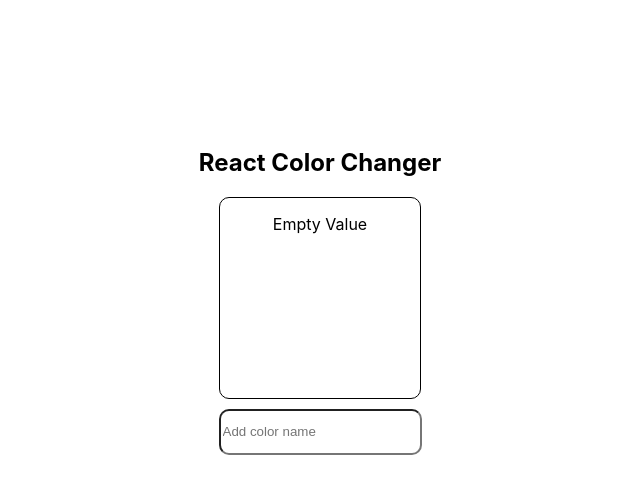
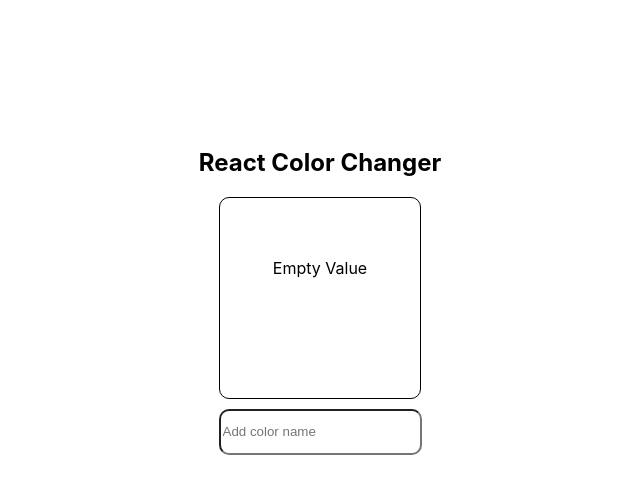
Before and after one commit to cchow33/React-color-changer, a React (Create React App) app: page / in a window 1280 px wide. Shown: the top 494 px of the page, without its empty margins (320-960 px from the left). Built offline with nearby package versions, Linux system fonts and the light colour scheme.

Commit message:
add hex color

```diff
--- a/package.json
+++ b/package.json
@@ -6,6 +6,7 @@
     "@testing-library/jest-dom": "^5.16.5",
     "@testing-library/react": "^13.4.0",
     "@testing-library/user-event": "^13.5.0",
+    "colornames": "^1.1.1",
     "react": "^18.2.0",
     "react-dom": "^18.2.0",
     "react-scripts": "5.0.1",
--- a/src/App.js
+++ b/src/App.js
@@ -5,7 +5,9 @@ import Square from './components/Square';
 import Search from './components/Search';
 
 function App() {
-  const [color, setColor] = useState('')
+  const [color, setColor] = useState('');
+  const [hexValue, setHexValue] = useState('');
+
   const changeColor = (color) => {
     console.log(color)
   }
@@ -39,6 +41,7 @@ function App() {
         color={color}
         setColor={setColor}
         onKeyDown={changeColor}
+        hexValue={hexValue}
       />
 
       {/* <input
@@ -62,8 +65,9 @@ function App() {
         color={color}
         setColor={setColor}
         onKeyDown={changeColor}
+        hexValue={hexValue}
+        setHexValue={setHexValue}
       />
-
 
     </div>
   );
--- a/src/components/Search.js
+++ b/src/components/Search.js
@@ -1,6 +1,7 @@
 import React from 'react'
+import colorNames from 'colornames'
 
-const Search = ({ color, setColor, changeColor }) => {
+const Search = ({ color, setColor, changeColor, hexValue, setHexValue }) => {
   return (
     <section>
       <input
@@ -15,7 +16,11 @@ const Search = ({ color, setColor, changeColor }) => {
           'borderRadius': '10px',
           'marginTop': '10px'
         }}
-        onChange={(e) => setColor(e.target.value)}
+        onChange={(e) => {
+          setColor(e.target.value);
+        // Translate color to hexValue and set that hexValue as new hexValue state
+          setHexValue(colorNames(e.target.value));
+        }}
         onKeyDown={(e) => changeColor(e.target.value)}
       >
       </input>
--- a/src/components/Square.js
+++ b/src/components/Square.js
@@ -1,6 +1,6 @@
 import React from 'react'
 
-const Square = ({ color, setColor, changeColor }) => {
+const Square = ({ color, hexValue }) => {
   return (
     <main>
       <section
@@ -11,7 +11,12 @@ const Square = ({ color, setColor, changeColor }) => {
         'border': '1px solid black',
         'backgroundColor': color
       }}>
-        <p>{color ? color : 'Empty Value'}</p>
+        <p
+          className='label'
+          style={{
+            'marginTop': '30%'
+          }}>{color ? color : 'Empty Value'}</p>
+        <p>{hexValue ? hexValue : null }</p>
       </section>
 
     </main>
```
Also changed, not shown: 1 other file (tests, documents, lock files or other folders).
